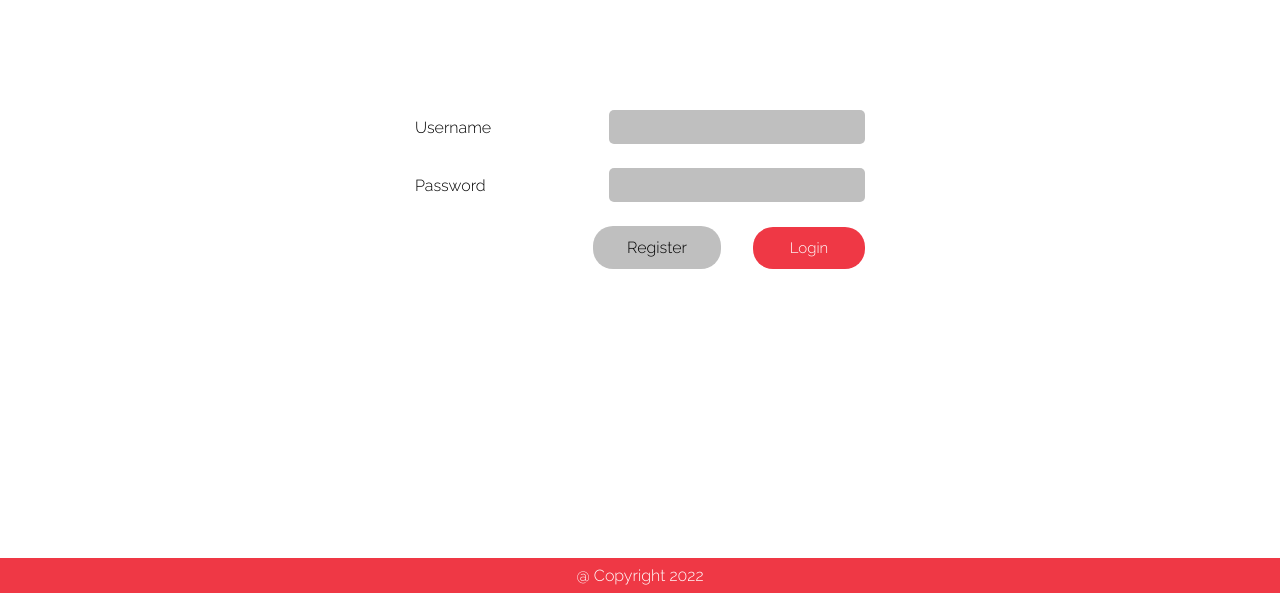
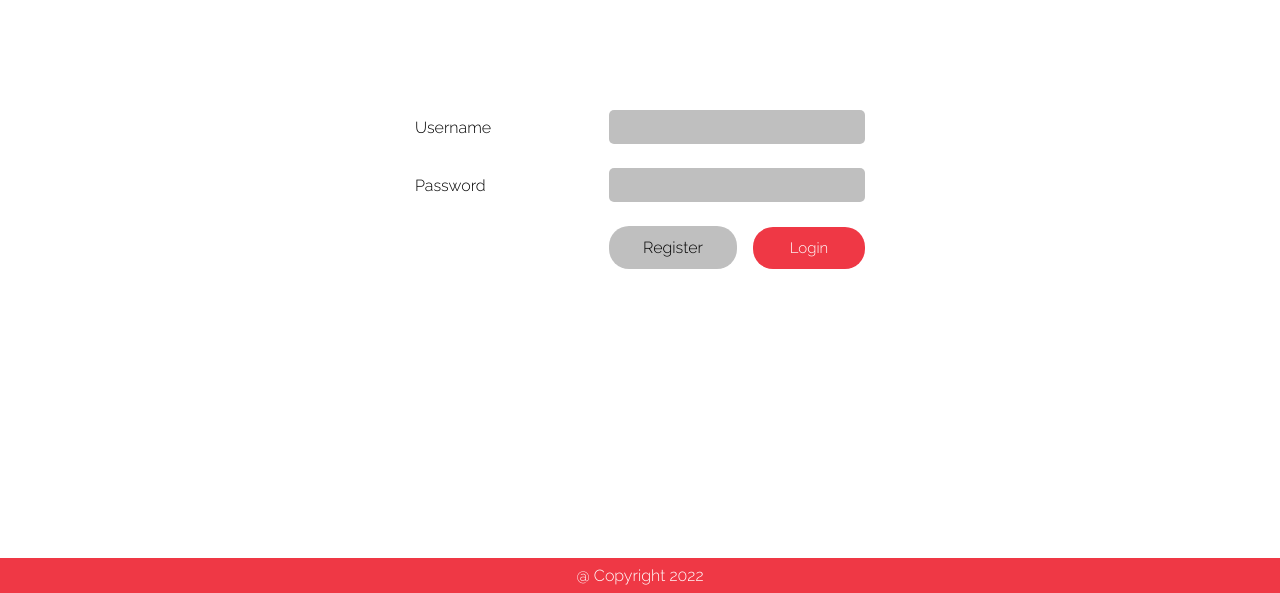
Before and after one commit to craig-tanaka/TeamUp, a plain HTML site: page public/login.html in a window 1280 px wide. Shown: the part 207-800 px from the top of the page. Drawn offline with Linux system fonts and the light colour scheme; some packages are replaced by stand-ins of ours.

Commit message:
removed unneccessary border and tweaked margin on login register button

```diff
--- a/public/style.css
+++ b/public/style.css
@@ -571,10 +571,9 @@ ul.page-numbers{
     width: 7rem;
 }
 #login-register-btn{
-    border: none;
     background-color: #bfbfbf;
     color: black;
-    margin-right: 2rem;
+    margin-right: 1rem;
     font-family: 'Raleway',
     sans-serif;
 }
```
